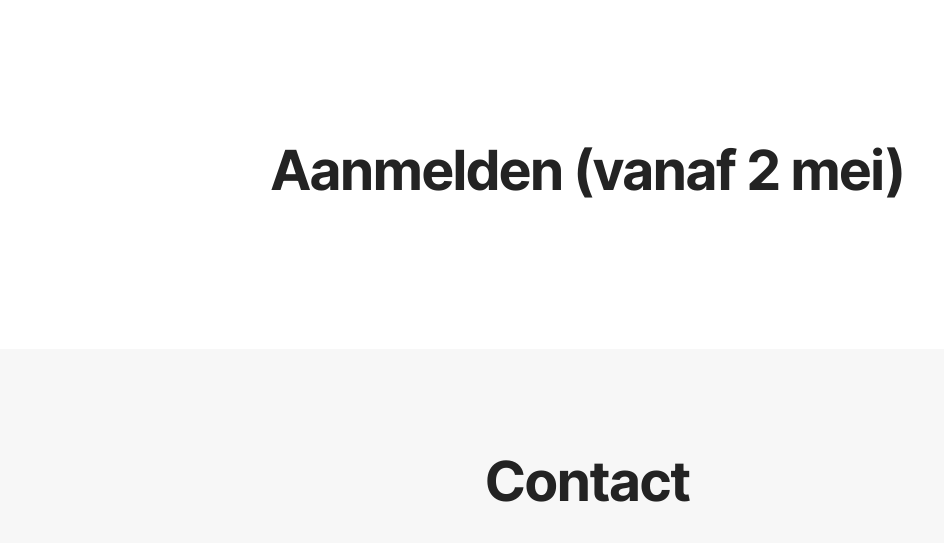
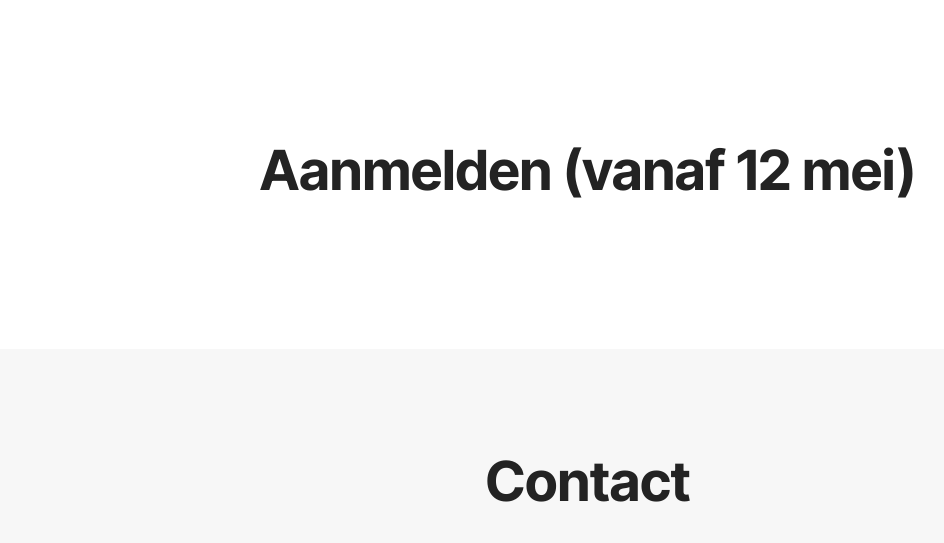
Before and after one commit to Flimoen/flimoen.github.io, a plain HTML site: page index.html in a window 1280 px wide. Shown: the part 3200-3743 px from the top of the page, without its empty margins (52-996 px from the left). Drawn offline with Linux system fonts and the light colour scheme.

Commit message:
Revert "Update index.html"
This reverts commit b2c76dc8fcd299dc03b8682b57cb8ac0c7a8d003.

```diff
--- a/index.html
+++ b/index.html
@@ -190,7 +190,7 @@
     <div class="container">
         <div class="mbr-section-head mb-5">
             <h3 class="mbr-section-title mbr-fonts-style align-center mb-0 display-2">
-                <strong>Aanmelden (vanaf 2 mei)</strong></h3>
+                <strong>Aanmelden (vanaf 12 mei)</strong></h3>
             <h4 class="mbr-section-subtitle mbr-fonts-style align-center mb-0 mt-4 display-7"></h4>
         </div>
     </div>
```
